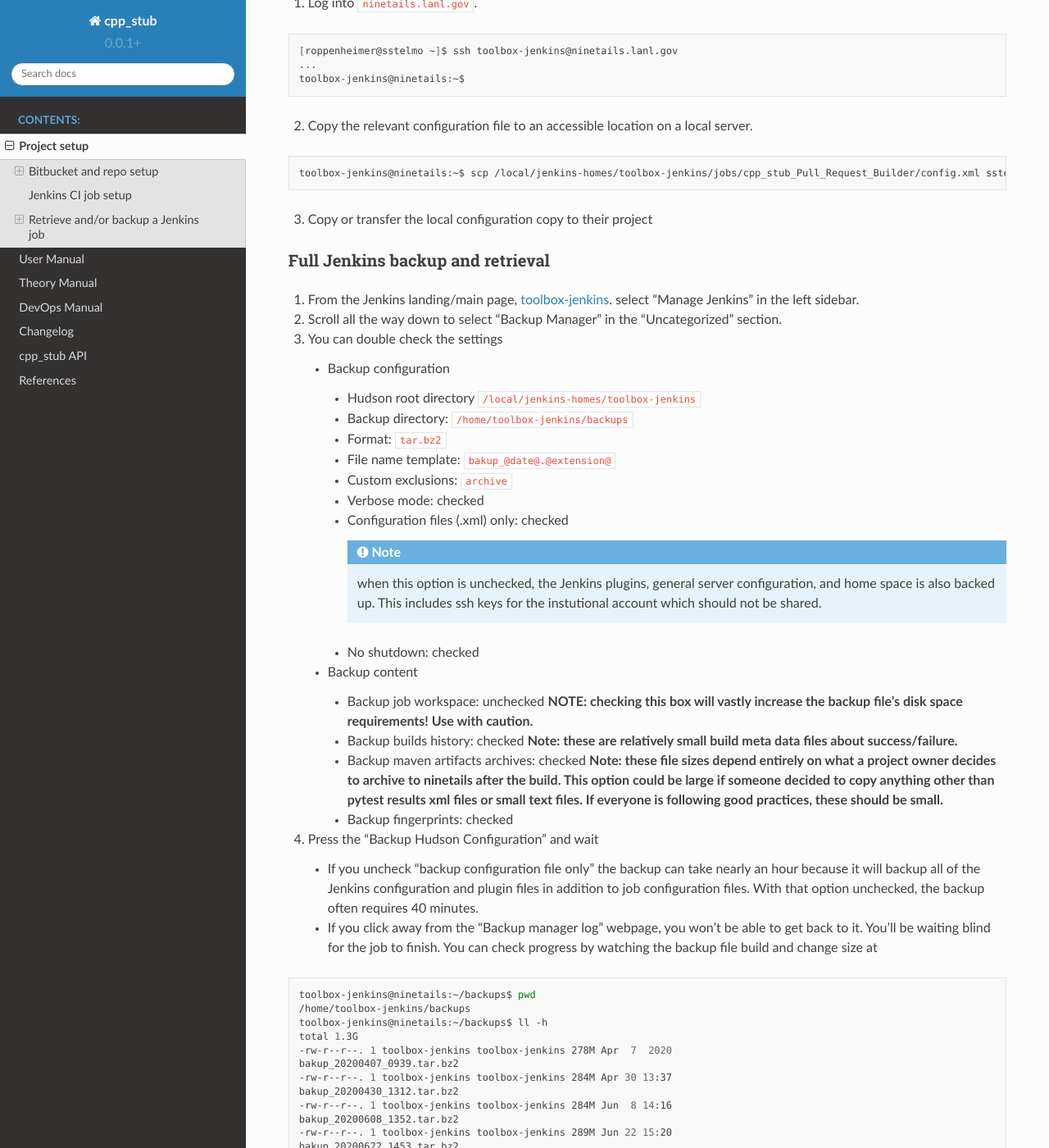
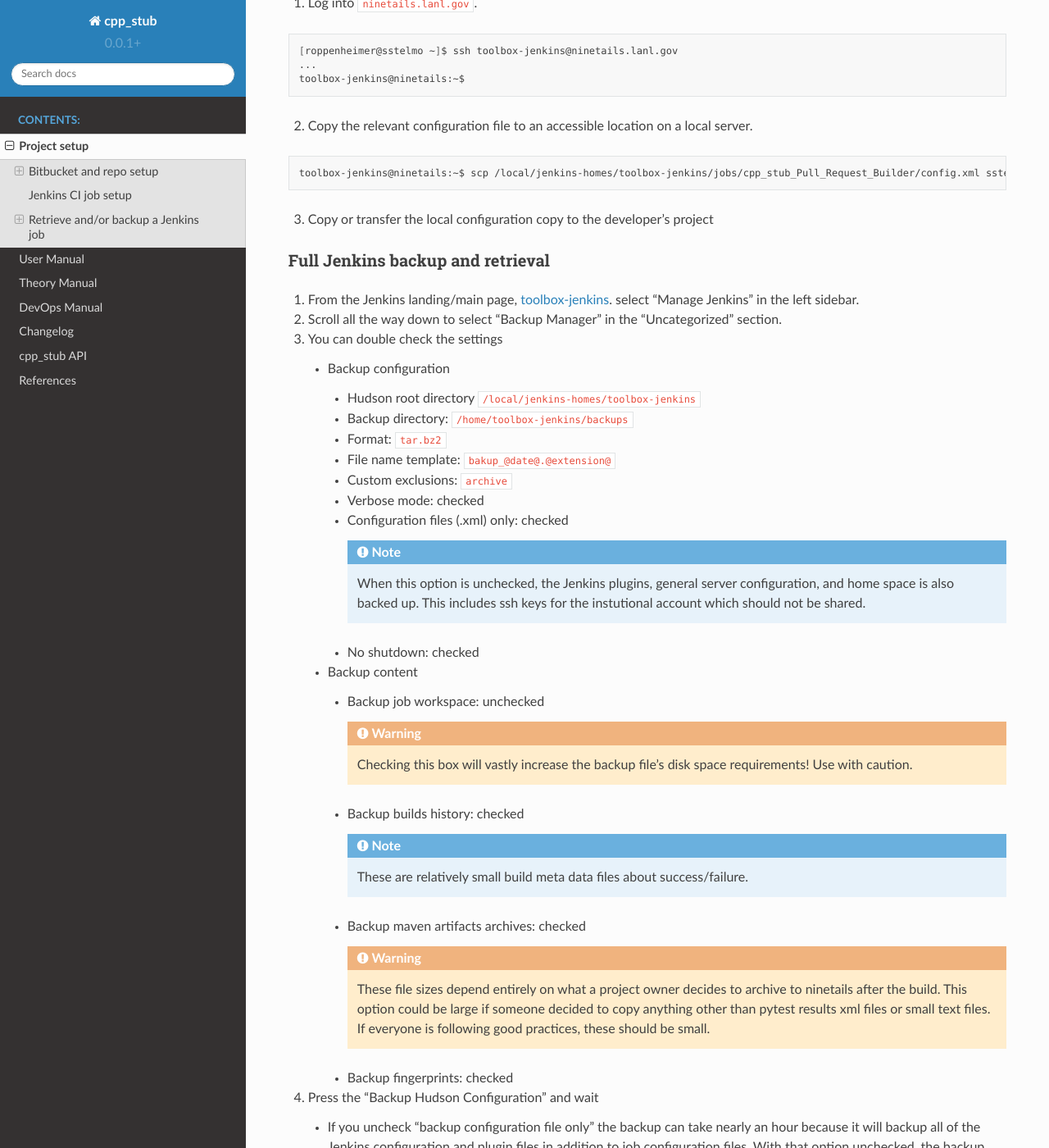
Before and after one commit to lanl/tardigrade-asp, a Sphinx documentation site: the page built from docs/stub.rst, in a window 1280 px wide and 1400 px high, scrolled down 7237 px. Shown: the whole window at 82% size. Built offline with Sphinx 7.4.7 and the Read the Docs theme 2.0.0, drawn with Linux system fonts in a browser that asks for light colours.

Commit message:
MAINT: note and warning cleanup

```diff
--- a/docs/jenkins_version_control.txt
+++ b/docs/jenkins_version_control.txt
@@ -33,7 +33,7 @@ replaced with the project's repository name.
 
    toolbox-jenkins@ninetails:~$ scp /local/jenkins-homes/toolbox-jenkins/jobs/cpp_stub_Pull_Request_Builder/config.xml sstelmo:/projects/toolbox-jenkins
 
-3. Copy or transfer the local configuration copy to their project
+3. Copy or transfer the local configuration copy to the developer's project
 
 Full Jenkins backup and retrieval
 =================================
@@ -58,7 +58,7 @@ Full Jenkins backup and retrieval
 
        .. note::
 
-          when this option is unchecked, the Jenkins plugins, general
+          When this option is unchecked, the Jenkins plugins, general
           server configuration, and home space is also backed up. This includes
           ssh keys for the instutional account which should not be shared.
 
@@ -66,15 +66,27 @@ Full Jenkins backup and retrieval
 
    * Backup content
 
-     * Backup job workspace: unchecked **NOTE: checking this box will vastly
-       increase the backup file's disk space requirements! Use with caution.**
-     * Backup builds history: checked **Note: these are relatively small build
-       meta data files about success/failure.**
-     * Backup maven artifacts archives: checked **Note: these file sizes depend
-       entirely on what a project owner decides to archive to ninetails after
-       the build. This option could be large if someone decided to copy anything
-       other than pytest results xml files or small text files. If everyone is
-       following good practices, these should be small.**
+     * Backup job workspace: unchecked
+
+       .. warning::
+
+          Checking this box will vastly increase the backup file's disk space requirements! Use with caution.
+
+     * Backup builds history: checked
+
+       .. note::
+
+          These are relatively small build meta data files about success/failure.
+
+     * Backup maven artifacts archives: checked
+
+       .. warning::
+
+          These file sizes depend entirely on what a project owner decides to
+          archive to ninetails after the build. This option could be large if someone
+          decided to copy anything other than pytest results xml files or small text
+          files. If everyone is following good practices, these should be small.
+
      * Backup fingerprints: checked
 
 4. Press the "Backup Hudson Configuration" and wait
```
